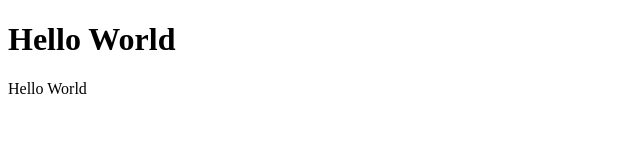
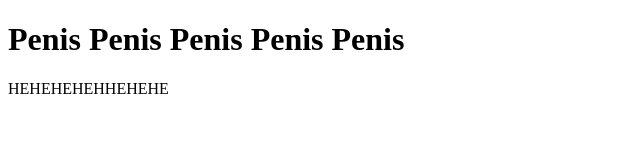
Before and after one commit to azheng2639/azheng2639.github.io, a plain HTML site: page index.html in a window 1280 px wide. Shown: the whole page, without its empty margins (0-640 px from the left). Drawn offline with Linux system fonts and the light colour scheme.

Commit message:
Update index.html

```diff
--- a/index.html
+++ b/index.html
@@ -1,7 +1,7 @@
 <!DOCTYPE html>
 <html>
 <body>
-<h1>Hello World</h1>
-<p>Hello World</p>
+<h1>Penis Penis Penis Penis Penis</h1>
+<p>HEHEHEHEHHEHEHE</p>
 </body>
 </html>
```
